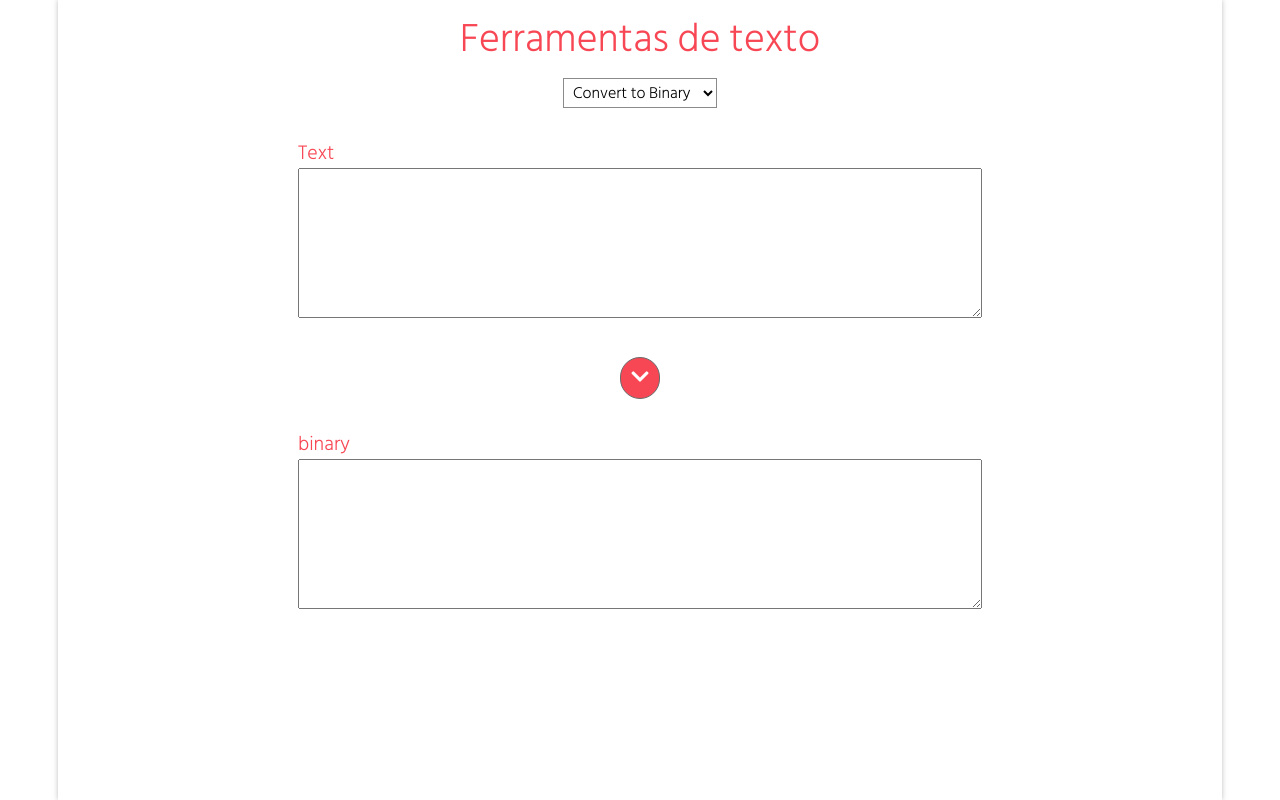
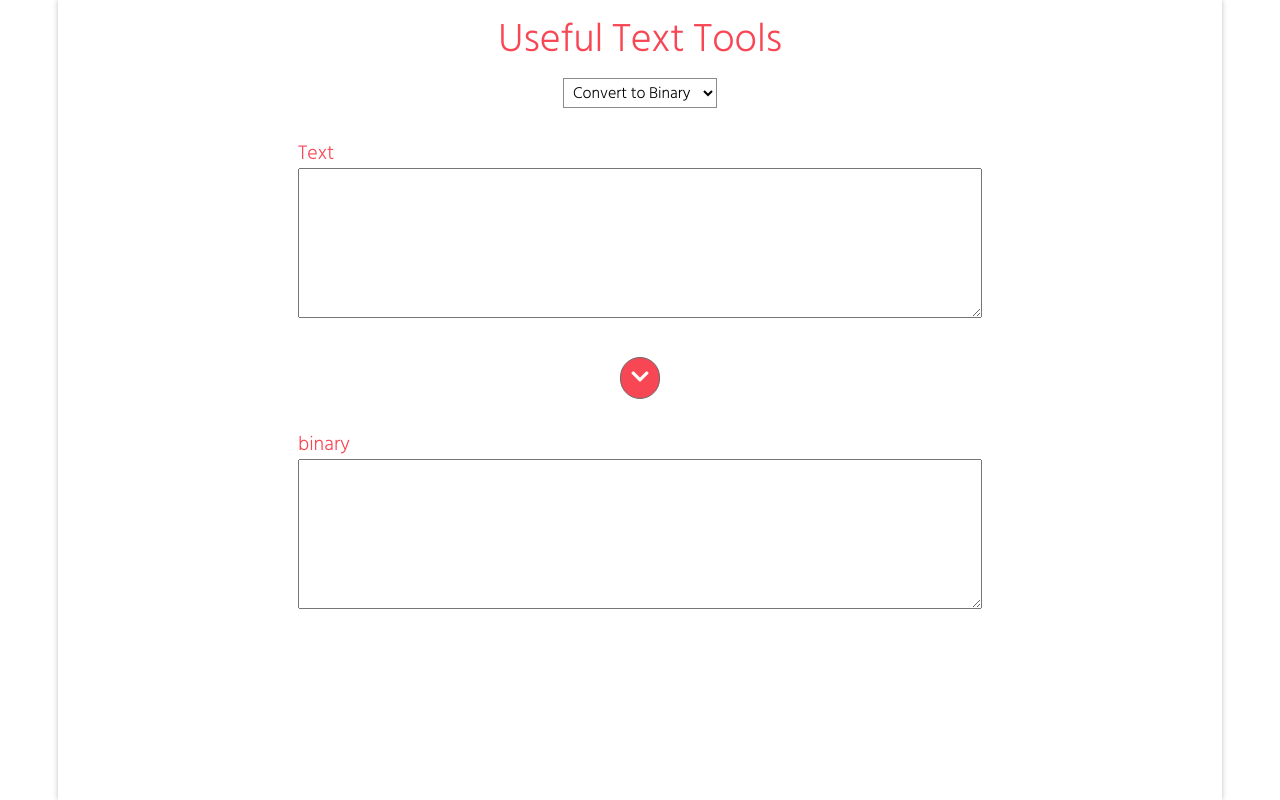
Before and after one commit to andersonssh/text-tools, a plain HTML site: page index.html in a window 1280 px wide. Drawn offline with nearby package versions, Linux system fonts and the light colour scheme.

Commit message:
Add images and translate h1

```diff
--- a/index.html
+++ b/index.html
@@ -4,7 +4,7 @@
     <meta charset="UTF-8">
     <meta http-equiv="X-UA-Compatible" content="IE=edge">
     <meta name="viewport" content="width=device-width, initial-scale=1.0">
-    <title>Text tools</title>
+    <title>Text Tools</title>
     <!--Boostrap CSS-->
     <link href="https://cdn.jsdelivr.net/npm/bootstrap@5.1.3/dist/css/bootstrap.min.css" rel="stylesheet" integrity="sha384-1BmE4kWBq78iYhFldvKuhfTAU6auU8tT94WrHftjDbrCEXSU1oBoqyl2QvZ6jIW3" crossorigin="anonymous">
     <!--fontawesome-->
@@ -18,7 +18,7 @@
 </head>
 <body>
     <main class="container">
-        <h1>Ferramentas de texto</h1>
+        <h1>Useful Text Tools</h1>
             <select id="menu">
                     <option value="Binary">Convert to Binary</option>
                     <option value="Morse">Convert to Morse</option>
```
Also changed, not shown: demo/all.gif (added), demo/binary.gif (added), demo/demo.gif (added).
